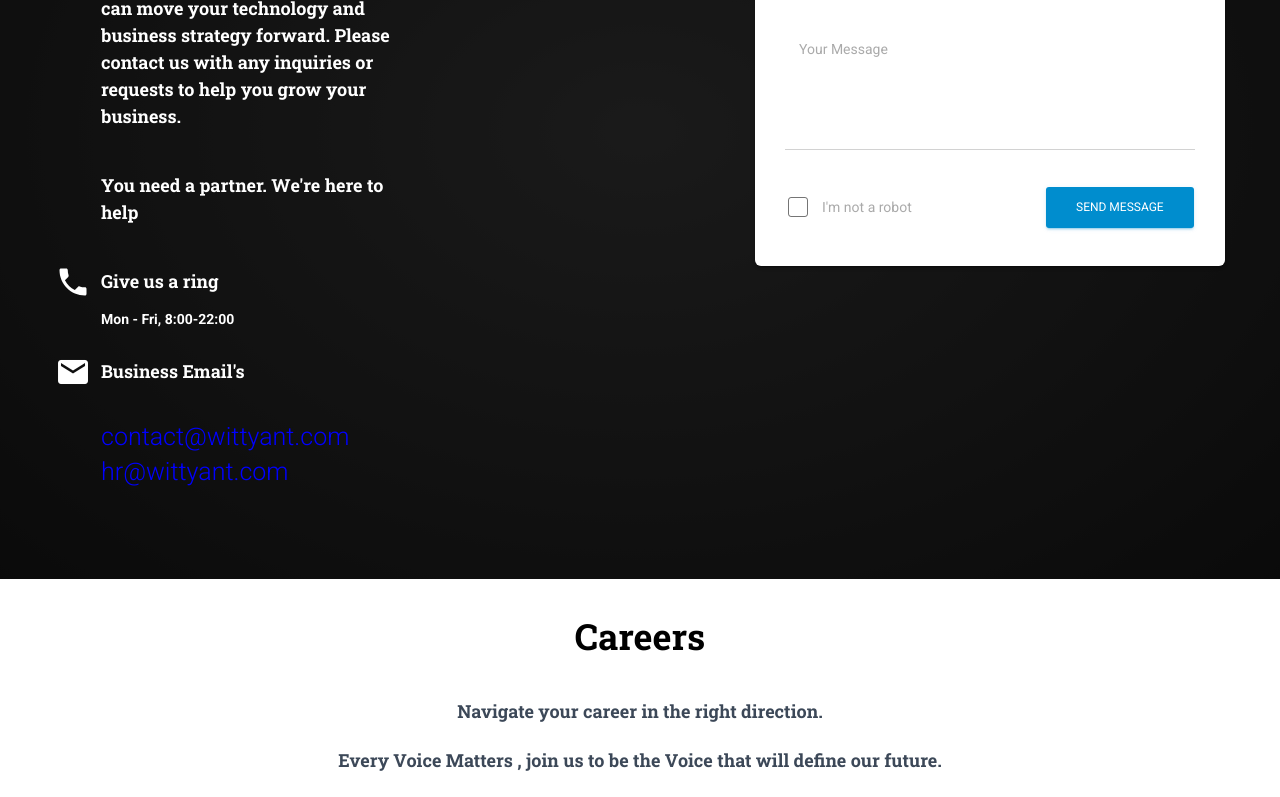
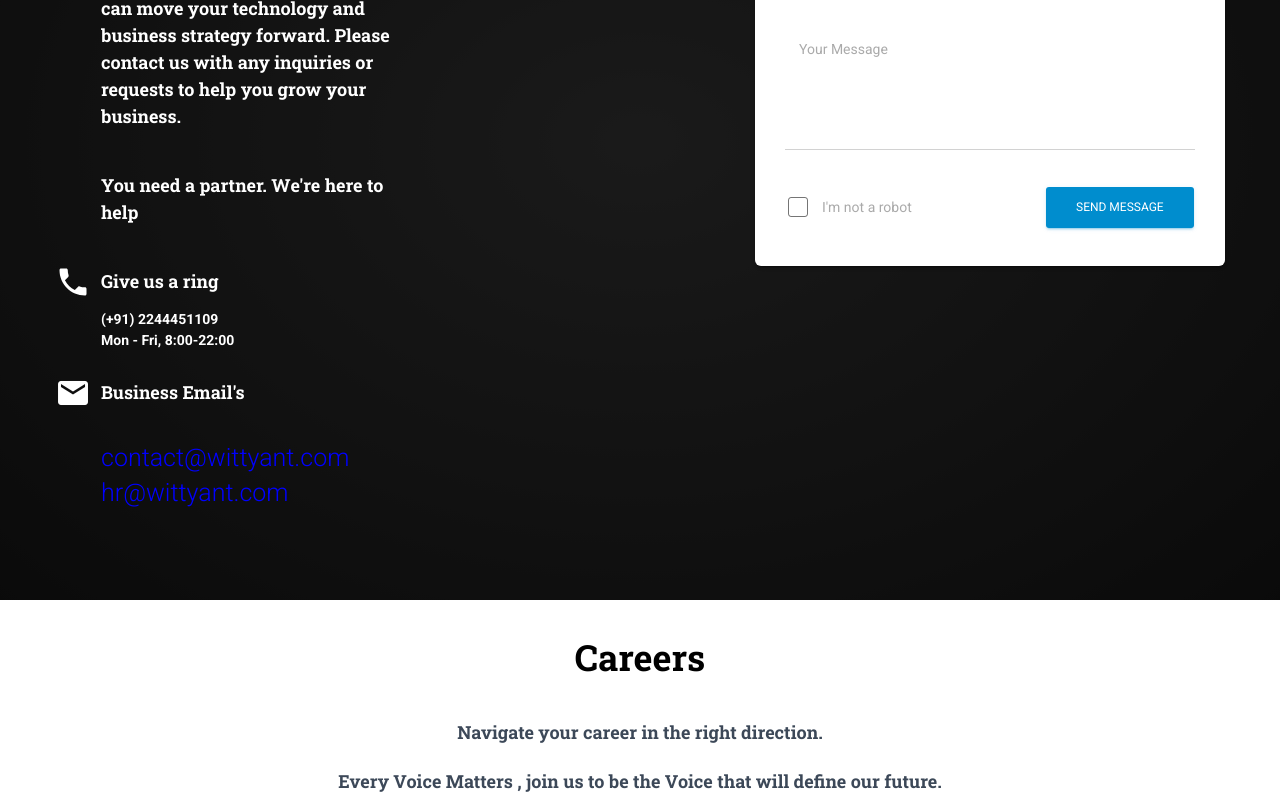
Before and after one commit to appsdevpreneur/wittyant, a Next.js app: page /sections in a window 1280 px wide. Shown: the part 8501-9298 px from the top of the page. Built offline with nearby package versions, Linux system fonts and the light colour scheme.

Commit message:
PHONE NUM ADDED

```diff
--- a/pages-sections/sections-page/SectionContacts.js
+++ b/pages-sections/sections-page/SectionContacts.js
@@ -173,7 +173,8 @@ export default function SectionContacts({ ...rest }) {
                     <span >
                       {/* <Typography style={{color:"white",fontWeight:"700"}}>Vinod</Typography> */}
                     {/* <Typography style={{color:"white",fontWeight:"700"}}>+91 9545459320</Typography> */}
-                    <Typography style={{color:"white",fontWeight:"700"}}>Mon - Fri, 8:00-22:00</Typography></span>
+
+                    <Typography style={{color:"white",fontWeight:"700"}}>(+91) 2244451109<br/>Mon - Fri, 8:00-22:00</Typography></span>
                 }
                 icon={Phone}
               />
```
